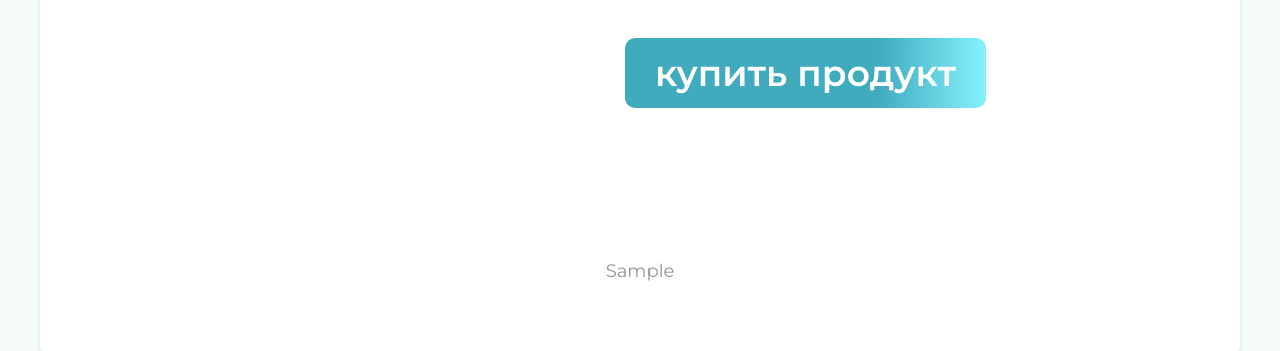
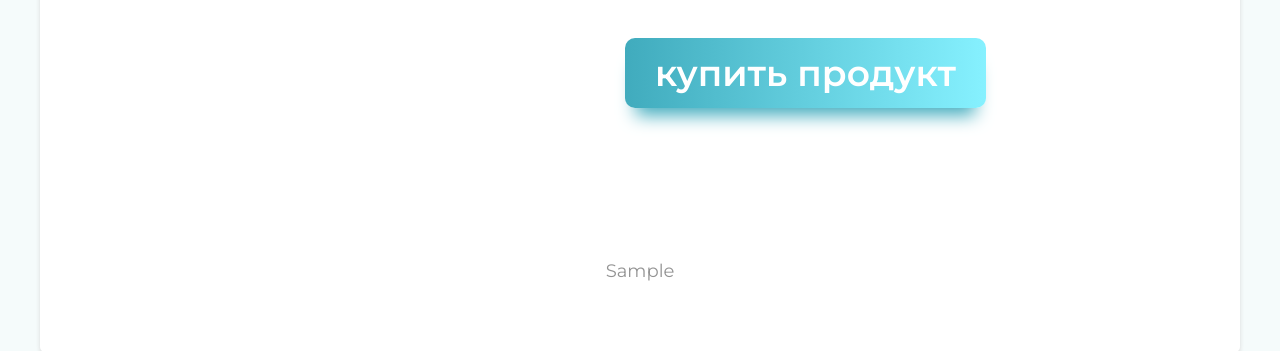
Before and after one commit to kingoker/AORA_django, a Django app: page /product/sample in a window 1280 px wide, with the pointer over the restyled element. Shown: the part 406-757 px from the top of the page. Run offline with Django 4.2, Linux system fonts and the light colour scheme; tables that the repository leaves empty hold one stand-in row (values such as "Sample post").

Commit message:
styles changed 3

```diff
--- a/AORA/static/css/main.css
+++ b/AORA/static/css/main.css
@@ -1055,7 +1055,8 @@ img{
 }
 
 .product__description a:hover {
-    background: linear-gradient(91.13deg, #40ABBD 70%, #86F1FF 100%);
+    box-shadow: 0 0.5em 0.5em -0.3em #40ABBD;
+    transform: translateY(-0.25em);
 }
 
 .action__container {
```
